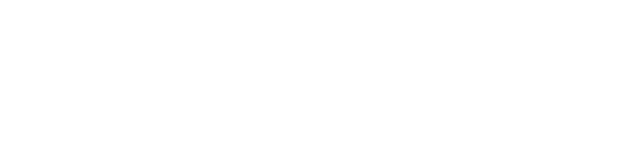
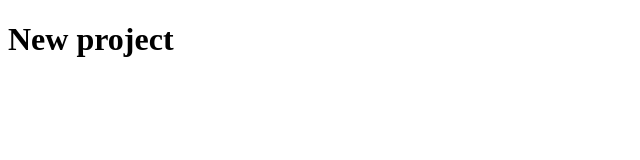
Before and after one commit to ndsouth/project2, a plain HTML site: page index.html in a window 1280 px wide. Shown: the whole page, without its empty margins (0-640 px from the left). Drawn offline with Linux system fonts and the light colour scheme.

Commit message:
2nd commit

```diff
--- a/index.html
+++ b/index.html
@@ -5,5 +5,7 @@
     <meta name="viewport" content="width=device-width, initial-scale=1.0" />
     <title>Document</title>
   </head>
-  <body></body>
+  <body>
+    <h1>New project</h1>
+  </body>
 </html>
```
